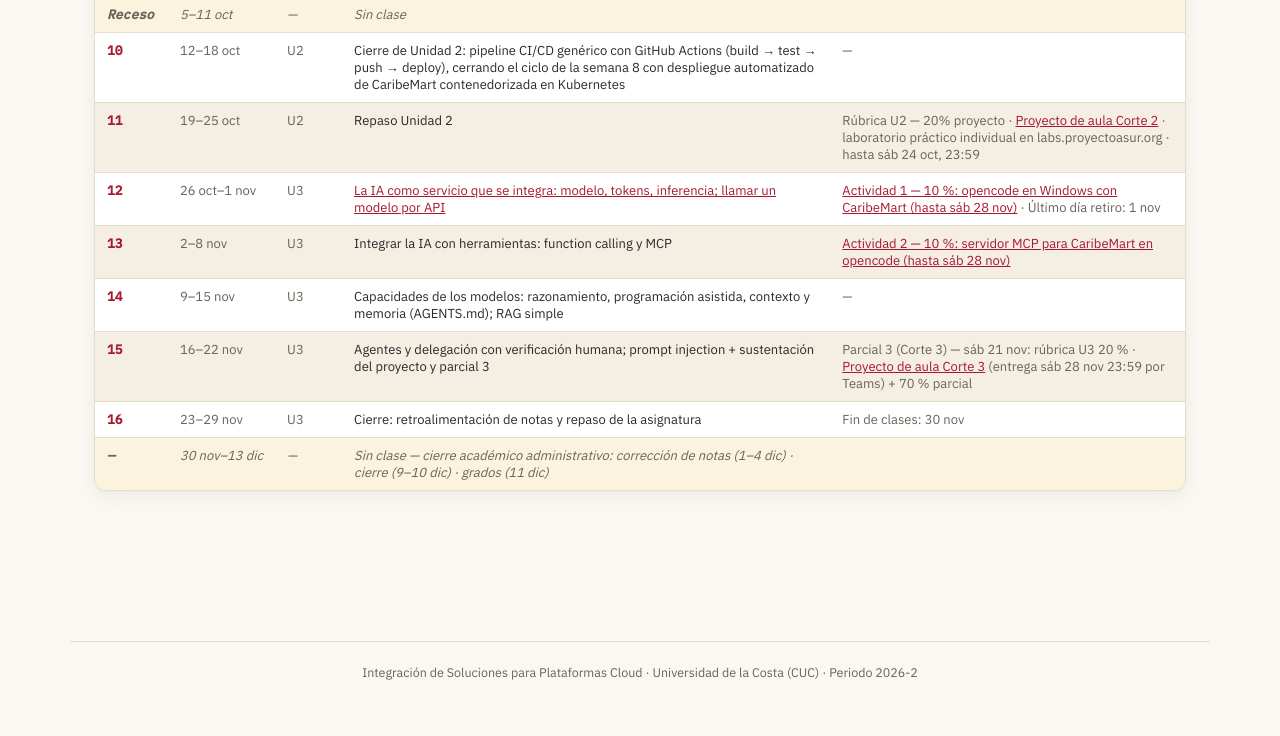
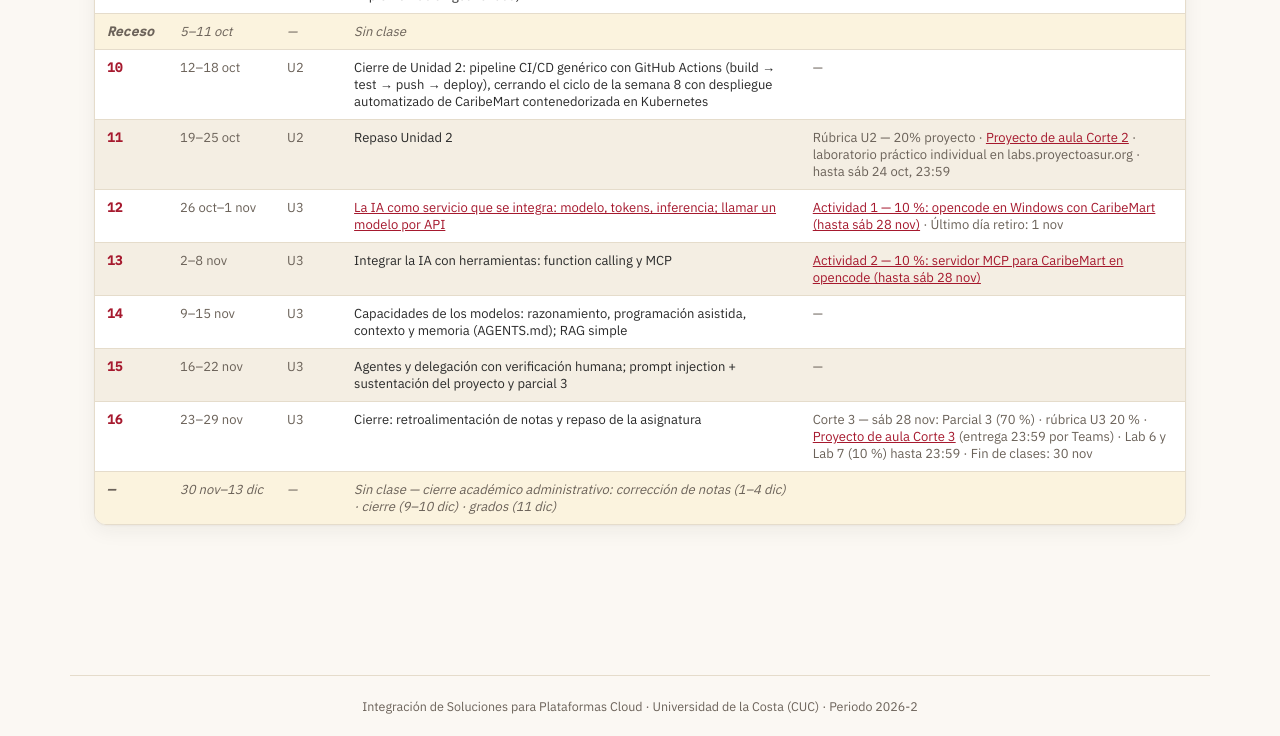
Before and after one commit to asur-col/cuc-integracion-soluciones, a plain HTML site: page index.html in a window 1280 px wide. Shown: the part 3666-4402 px from the top of the page. Before the commit the page ends 4368 px from the top, so only its background shows below. Drawn offline with Linux system fonts and the light colour scheme.

Commit message:
Corte 3: Parcial 3 y todas las entregas al sáb 28 nov
Co-Authored-By: Claude Opus 5.5 <noreply@anthropic.com>

```diff
--- a/index.html
+++ b/index.html
@@ -496,14 +496,14 @@
             <td class="fechas">16–22 nov</td>
             <td class="unidad">U3</td>
             <td>Agentes y delegación con verificación humana; prompt injection + sustentación del proyecto y parcial 3</td>
-            <td class="act">Parcial 3 (Corte 3) — sáb 21 nov: rúbrica U3 20 % · <a href="proyectos/proyecto-aula-corte3.html" target="_blank">Proyecto de aula Corte 3</a> (entrega sáb 28 nov 23:59 por Teams) + 70 % parcial</td>
+            <td class="act">—</td>
           </tr>
           <tr>
             <td class="sem">16</td>
             <td class="fechas">23–29 nov</td>
             <td class="unidad">U3</td>
             <td>Cierre: retroalimentación de notas y repaso de la asignatura</td>
-            <td class="act">Fin de clases: 30 nov</td>
+            <td class="act">Corte 3 — sáb 28 nov: Parcial 3 (70 %) · rúbrica U3 20 % · <a href="proyectos/proyecto-aula-corte3.html" target="_blank">Proyecto de aula Corte 3</a> (entrega 23:59 por Teams) · Lab 6 y Lab 7 (10 %) hasta 23:59 · Fin de clases: 30 nov</td>
           </tr>
           <tr class="receso">
             <td class="sem">—</td>
```
